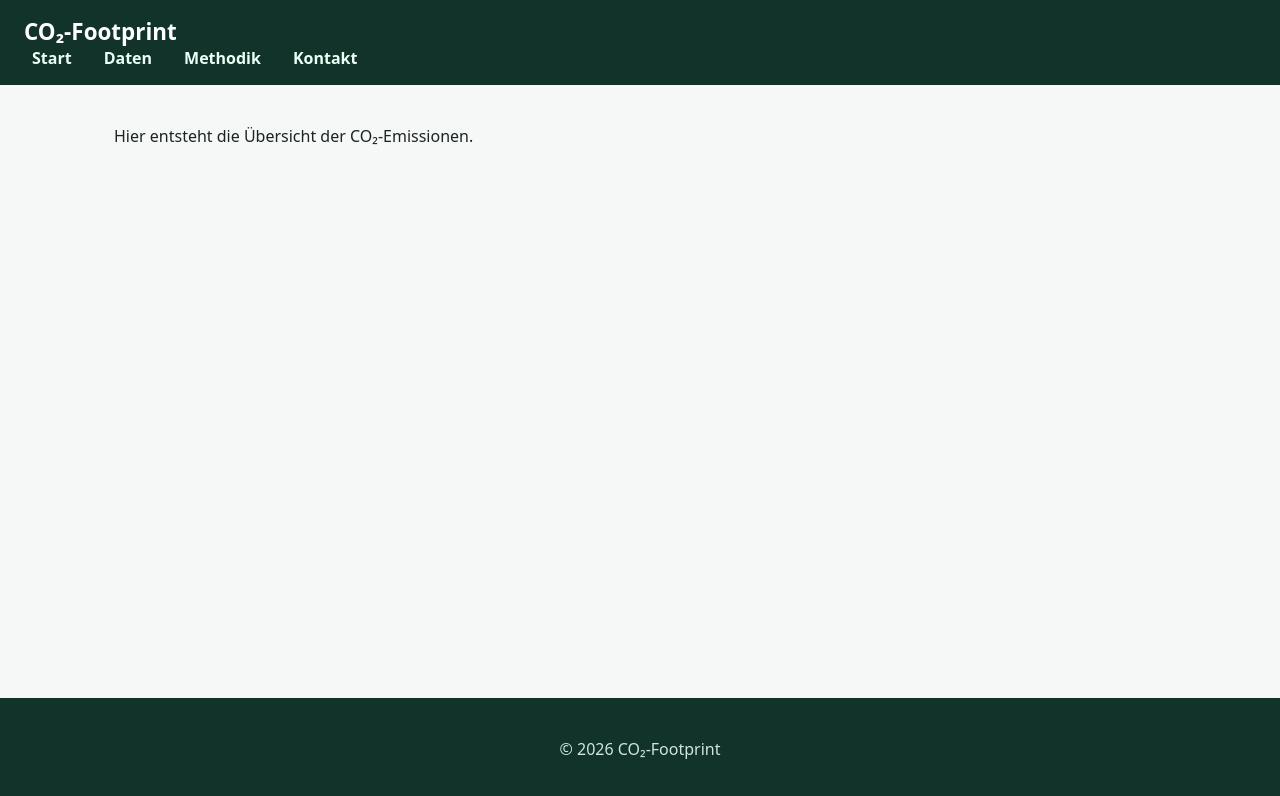
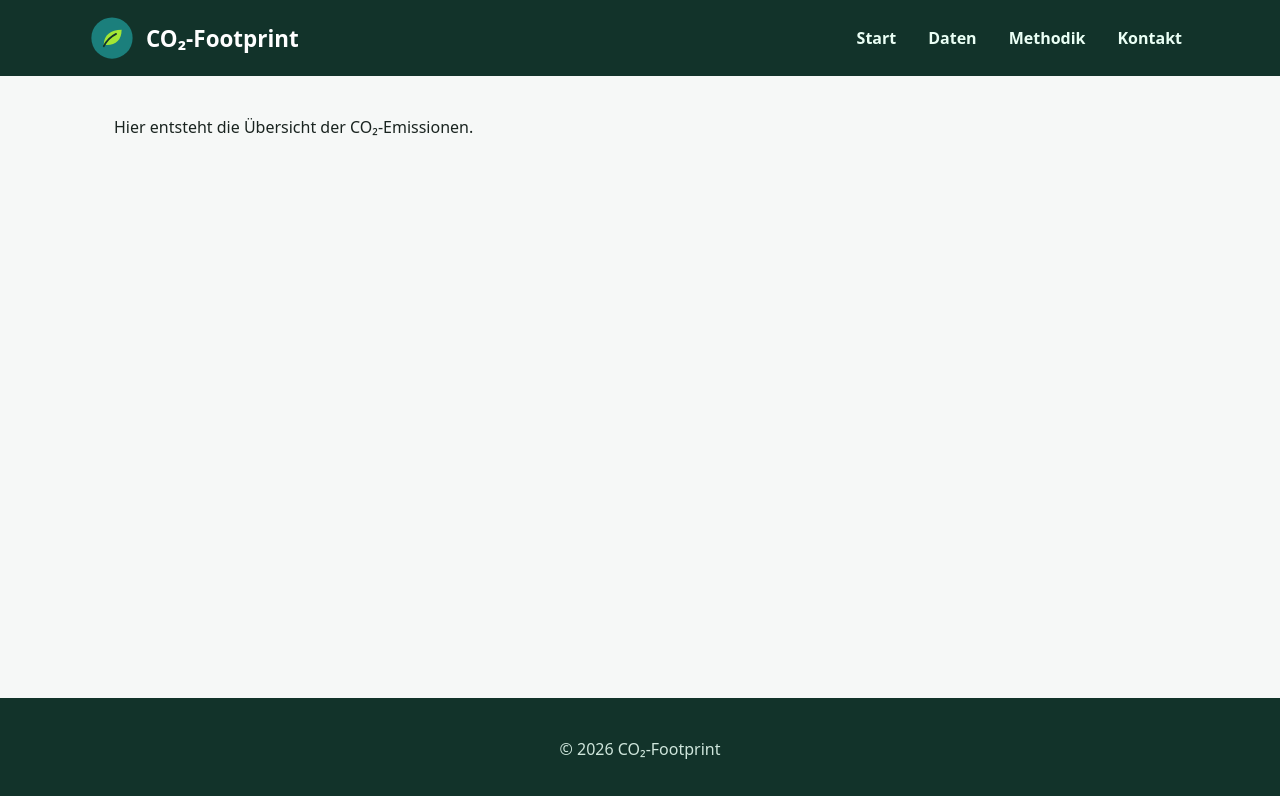
Before and after one commit to codeduyum/co2-footprint, a React (Vite) app: page / in a window 1280 px wide. Shown: the top 796 px of the page. Built offline with nearby package versions, Linux system fonts and the light colour scheme.

Commit message:
Added SVG logo component with size prop.

```diff
--- a/src/components/Header.jsx
+++ b/src/components/Header.jsx
@@ -1,8 +1,13 @@
+import Logo from "./Logo.jsx"
+
 function Header() {
     return(
         <header className="site-header">
-            <div>
-                <h1 className="brand">CO₂-Footprint</h1>
+            <div className="site-header__inner">
+                <div className="brand">
+                    <Logo size={44} />
+                    <h1 className="brand__title">CO₂-Footprint</h1>
+                </div>
 
                 <nav className="global-nav" aria-label="Hauptnavigation">
                     <ul>
--- /dev/null
+++ b/src/components/Logo.jsx
@@ -0,0 +1,24 @@
+function Logo({ size = 40 }) {
+    return(
+        <svg
+            width={size}
+            height={size}
+            viewBox="0 0 64 64"
+            role="img"
+            aria-label="Logo der Webseite mit CO2-Footprint"
+            className="logo"
+        >
+            <circle cx="32" cy="32" r="30" fill="#1b7f7c" />
+            <path d="M20 42c0-14 10-22 26-22 0 16-10 24-26 22z" fill="#a3e635" />
+            <path
+                d="M20 44c4-8 10-14 18-18"
+                stroke="#12332a"
+                strokeWidth="2.5"
+                fill="none"
+                strokeLinecap="round"
+            />
+        </svg>
+    )
+}
+
+export default Logo
--- a/src/index.css
+++ b/src/index.css
@@ -53,6 +53,12 @@ body {
 }
 
 .brand {
+  display: flex;
+  align-items: center;
+  gap: 0.75rem;
+}
+
+.brand__title {
   font-size: 1.4rem;
   margin: 0;
 }
```
